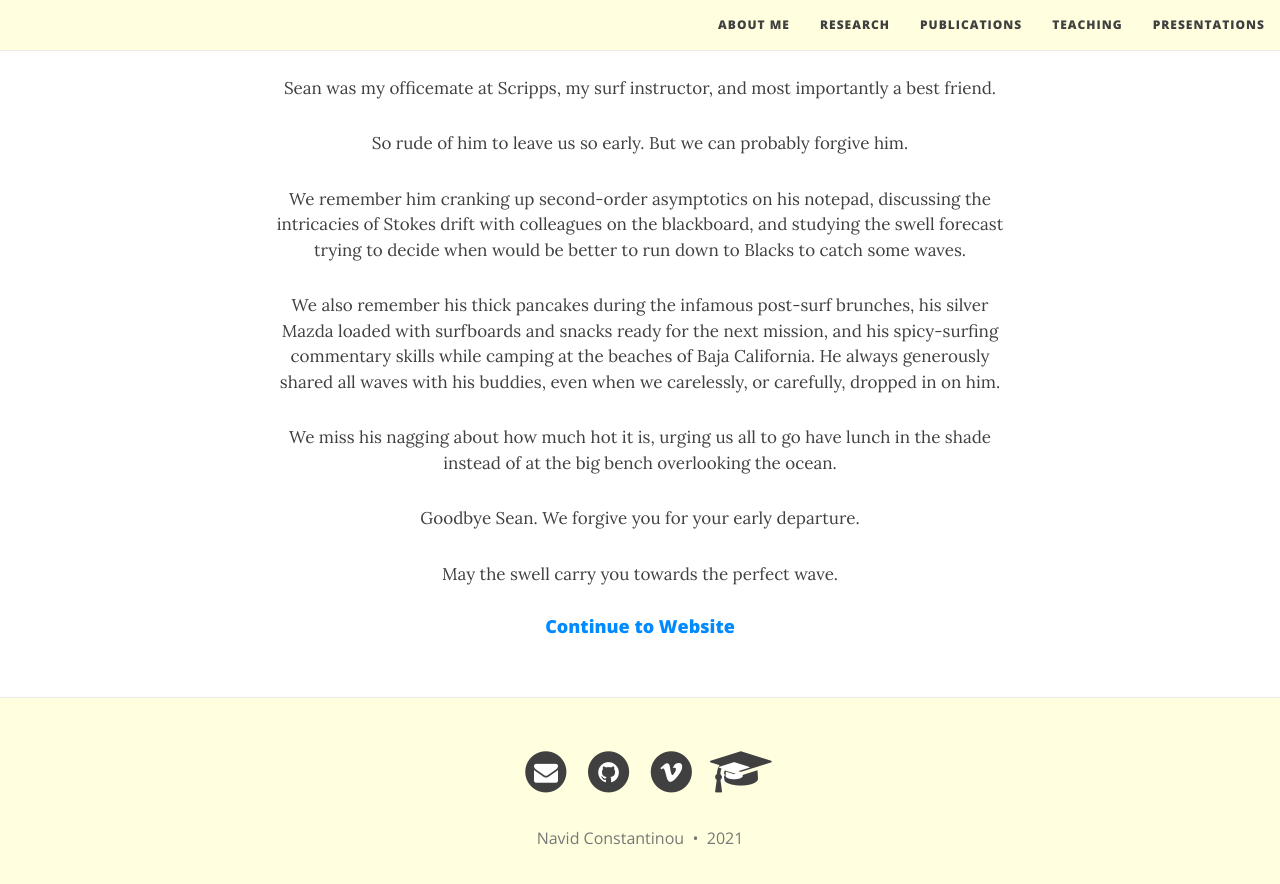
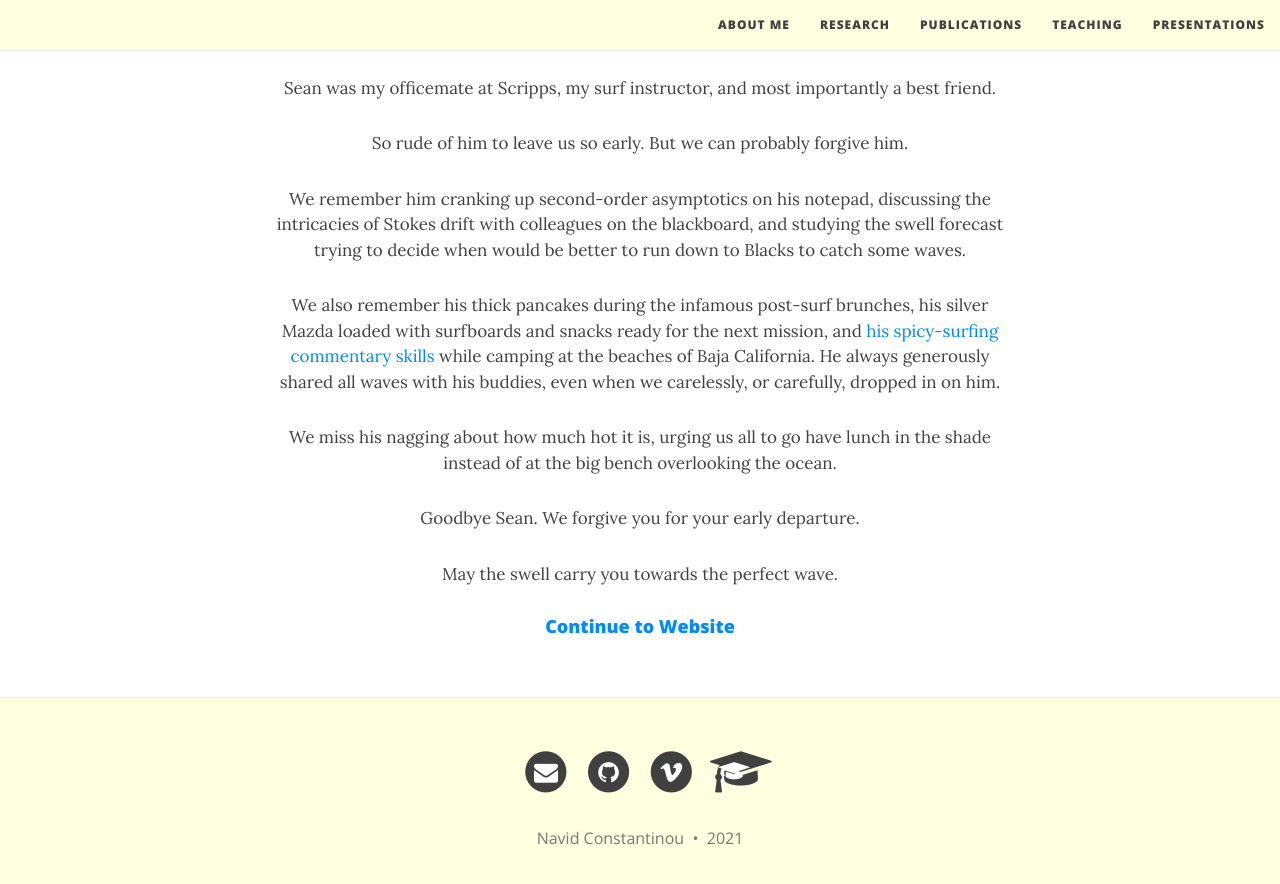
Before and after one commit to navidcy/navidcy.github.io, a Jekyll site: the page built from index.html, in a window 1280 px wide and 900 px high, scrolled down 716 px. Shown: the top 884 px of the window. Built offline with Jekyll 4.4.1, drawn with Linux system fonts in a browser that asks for light colours; nearby versions of some CDN libraries; the list of posts is cut into pages by our own code; some of the changed lines change nothing that is shown.

Commit message:
adds utube

```diff
--- a/index.html
+++ b/index.html
@@ -13,7 +13,7 @@ title:
   <p>Sean was my officemate at Scripps, my surf instructor, and most importantly a best friend.</p>
   <p>So rude of him to leave us so early. But we can probably forgive him.</p>
   <p>We remember him cranking up second-order asymptotics on his notepad, discussing the intricacies of Stokes drift with colleagues on the blackboard, and studying the swell forecast trying to decide when would be better to run down to Blacks to catch some waves.</p>
-  <p>We also remember his thick pancakes during the infamous post-surf brunches, his silver Mazda loaded with surfboards and snacks ready for the next mission, and his spicy-surfing commentary skills while camping at the beaches of Baja California. He always generously shared all waves with his buddies, even when we carelessly, or carefully, dropped in on him.</p>
+  <p>We also remember his thick pancakes during the infamous post-surf brunches, his silver Mazda loaded with surfboards and snacks ready for the next mission, and <a href="https://www.youtube.com/watch?v=UIdFDok1WeA" target="_blank">his spicy-surfing commentary skills</a> while camping at the beaches of Baja California. He always generously shared all waves with his buddies, even when we carelessly, or carefully, dropped in on him.</p>
   <p>We miss his nagging about how much hot it is, urging us all to go have lunch in the shade instead of at the big bench overlooking the ocean.</p>
   <p>Goodbye Sean. We forgive you for your early departure.</p>
   <p>May the swell carry you towards the perfect wave.</p>
```
